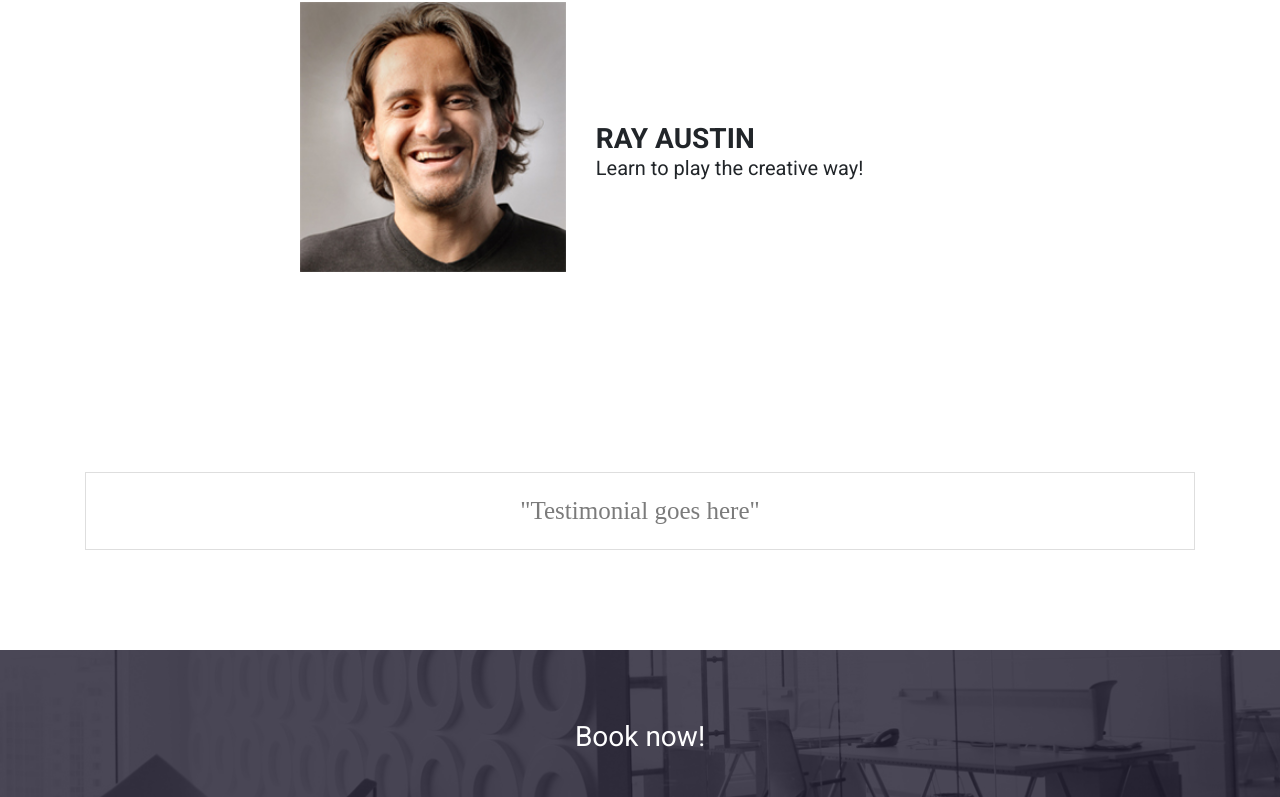
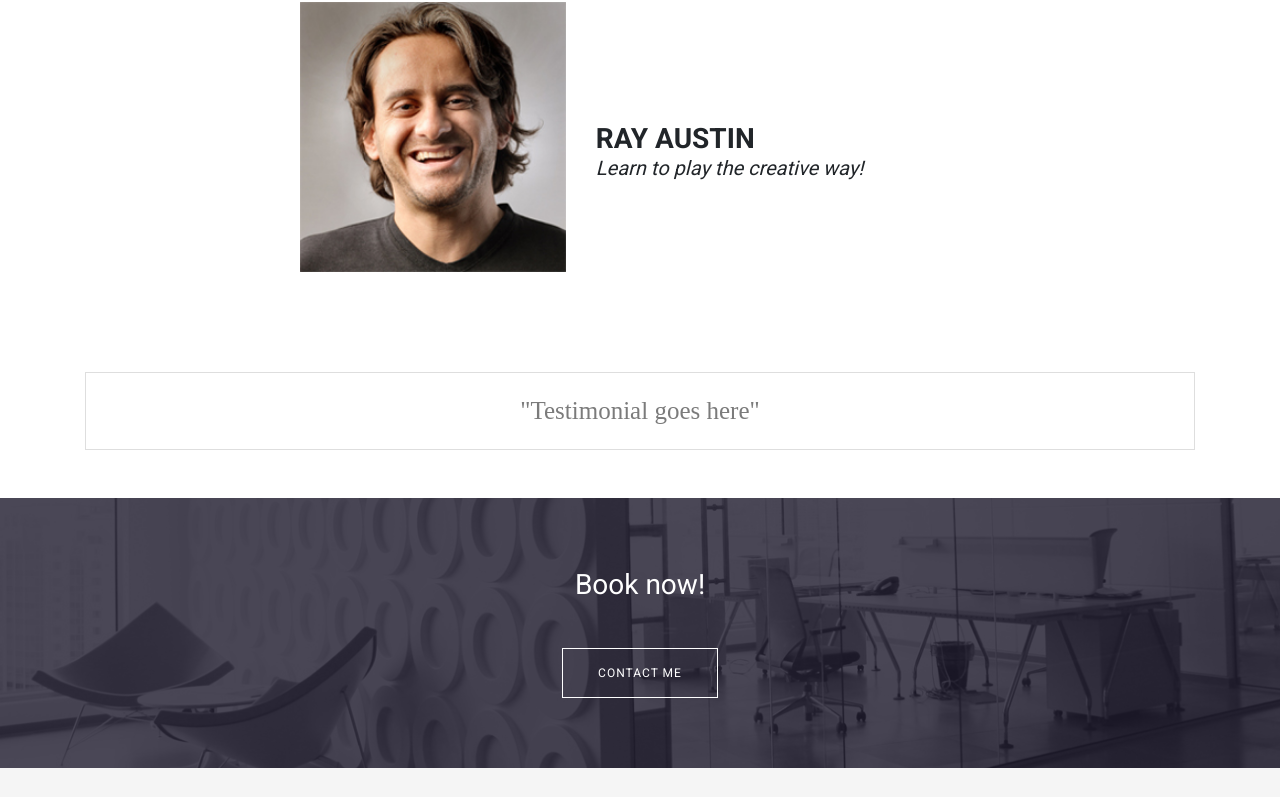
Before and after one commit to FOSSforlife/ray-website-2022, a website: page src/index.html in a window 1280 px wide. Shown: the part 782-1579 px from the top of the page. Drawn offline with Linux system fonts and the light colour scheme; some packages are replaced by stand-ins of ours; files whose address does not match are found by name; a web font is replaced by a local one.

Commit message:
Italic subtitle, testimonial on home page

```diff
--- a/src/css/custom.css
+++ b/src/css/custom.css
@@ -15,3 +15,7 @@
 .text-large {
   font-size: 20px;
 }
+
+.ray h3 {
+  font-style: italic;
+}
--- a/src/index.html
+++ b/src/index.html
@@ -116,7 +116,7 @@
             </div>
           </div>
           <div class="col-md-7">
-            <div class="block">
+            <div class="block ray">
               <div class="section-title">
                 <h2>Ray Austin</h2>
               </div>
@@ -129,7 +129,7 @@
 
     <!-- Testimonial -->
     <div class="container">
-      <div class="testimonial">
+      <div class="testimonial pt-0 pb-5">
         <div class="testimonial-carousel text-center">
           <div class="testimonial-slider owl-carousel">
             <div>
```
